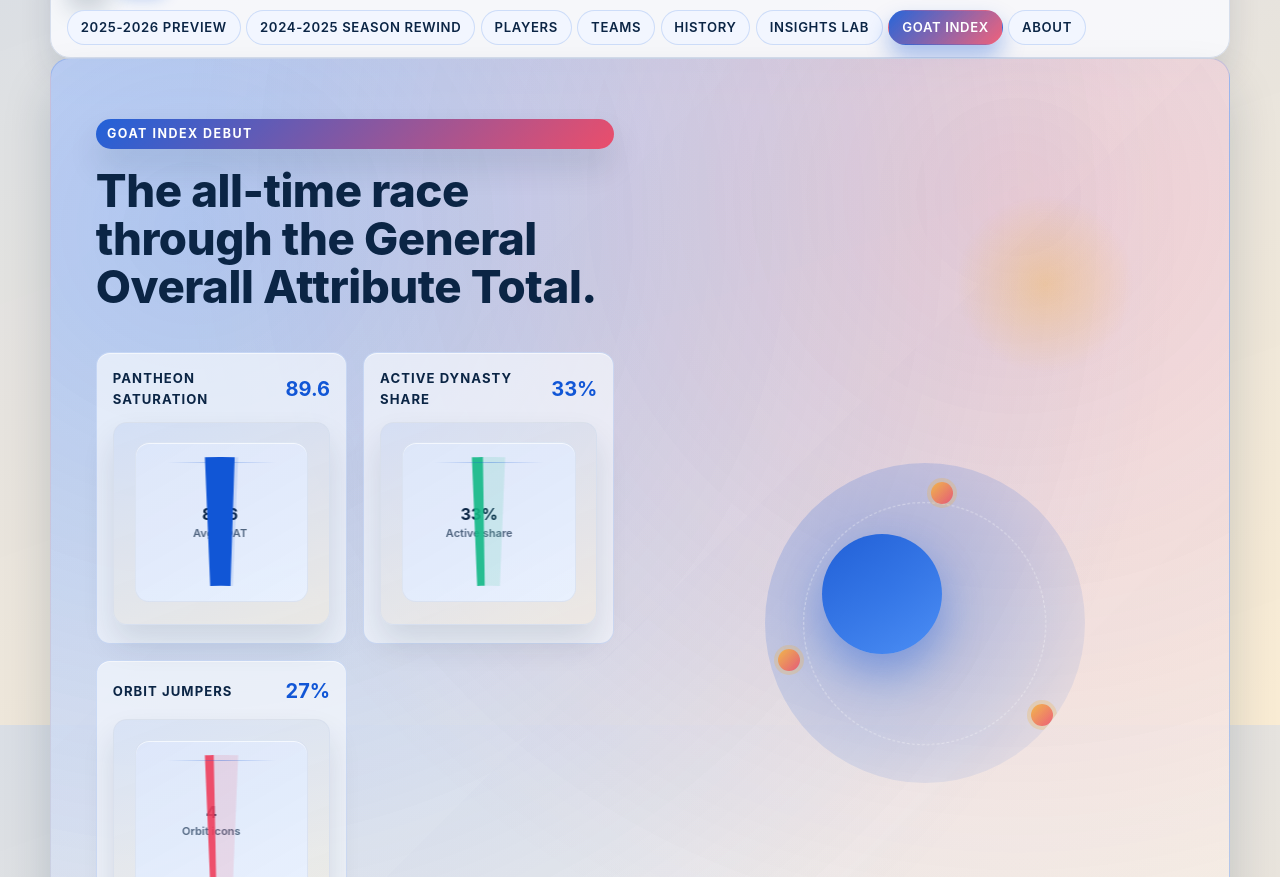
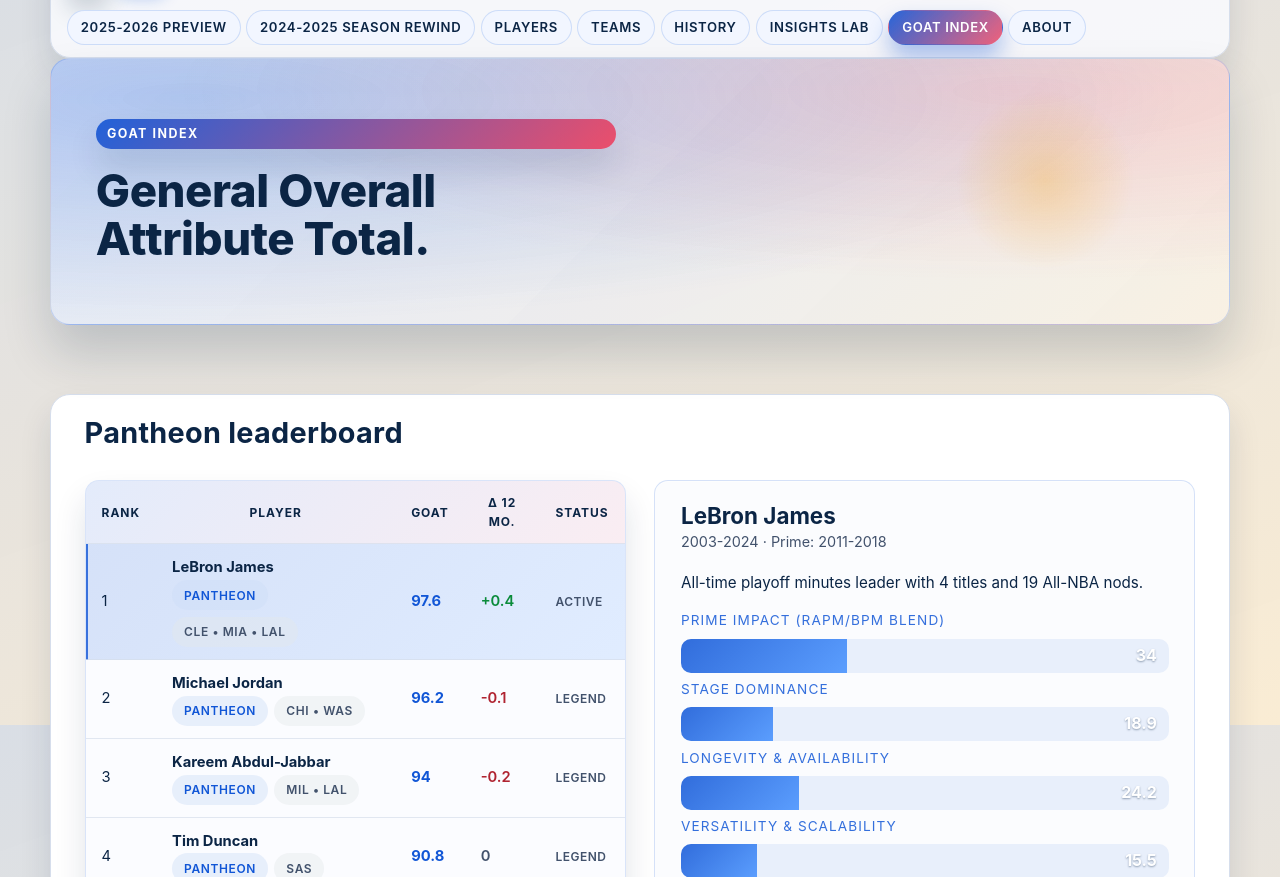
Before and after one commit to rhicksrad/NBA, a plain HTML site: page public/goat.html in a window 1280 px wide. Shown: the part 75-952 px from the top of the page. Drawn offline with Linux system fonts and the light colour scheme.

Commit message:
Simplify GOAT Index hero and reorder sections

```diff
--- a/public/goat.html
+++ b/public/goat.html
@@ -28,87 +28,13 @@
         </div>
         <div class="hero hero--goat">
           <div class="hero__intro">
-            <span class="eyebrow">GOAT Index Debut</span>
-            <h1>The all-time race through the General Overall Attribute Total.</h1>
-            <div class="hero__metrics" role="list">
-              <article class="hero-metric" role="listitem">
-                <header class="hero-metric__header">
-                  <span class="hero-metric__label">Pantheon saturation</span>
-                  <span class="hero-metric__value" data-hero-saturation-value>—</span>
-                </header>
-                <div class="viz-card viz-card--compact" data-chart-wrapper>
-                  <div class="viz-canvas">
-                    <canvas data-chart="goat-saturation-gauge" data-chart-ratio="0.7" aria-label="Average GOAT score gauge"></canvas>
-                  </div>
-                </div>
-              </article>
-              <article class="hero-metric" role="listitem">
-                <header class="hero-metric__header">
-                  <span class="hero-metric__label">Active dynasty share</span>
-                  <span class="hero-metric__value" data-hero-active-value>—</span>
-                </header>
-                <div class="viz-card viz-card--compact" data-chart-wrapper>
-                  <div class="viz-canvas">
-                    <canvas data-chart="goat-active-gauge" data-chart-ratio="0.7" aria-label="Active players gauge"></canvas>
-                  </div>
-                </div>
-              </article>
-              <article class="hero-metric" role="listitem">
-                <header class="hero-metric__header">
-                  <span class="hero-metric__label">Orbit jumpers</span>
-                  <span class="hero-metric__value" data-hero-orbit-value>—</span>
-                </header>
-                <div class="viz-card viz-card--compact" data-chart-wrapper>
-                  <div class="viz-canvas">
-                    <canvas data-chart="goat-multi-franchise-gauge" data-chart-ratio="0.7" aria-label="Multi-franchise gauge"></canvas>
-                  </div>
-                </div>
-              </article>
-            </div>
-            <div class="cta-group" role="group" aria-label="Primary actions">
-              <a class="cta cta--primary" href="#goat-board">See the leaderboard</a>
-              <a class="cta cta--ghost" href="#goat-method">Understand the formula</a>
-            </div>
-          </div>
-          <div class="hero__visual" aria-hidden="true">
-            <div class="goat-hero-graphic">
-              <div class="goat-hero-planet"></div>
-              <div class="goat-hero-orbit"></div>
-              <div class="goat-hero-orbit goat-hero-orbit--delay"></div>
-              <div class="goat-hero-node goat-hero-node--primary"></div>
-              <div class="goat-hero-node goat-hero-node--secondary"></div>
-              <div class="goat-hero-node goat-hero-node--tertiary"></div>
-            </div>
+            <span class="eyebrow">GOAT INDEX</span>
+            <h1>General Overall Attribute Total.</h1>
           </div>
         </div>
       </header>
 
       <main>
-        <section id="goat-method" class="goat-methodology">
-          <div class="section-header">
-            <h2>How the General Overall Attribute Total is built</h2>
-          </div>
-          <div class="goat-methodology__layout">
-            <figure class="viz-card" data-chart-wrapper>
-              <header class="viz-card__title">Weight blueprint</header>
-              <div class="viz-canvas">
-                <canvas data-chart="goat-weight-donut" aria-label="GOAT component weighting"></canvas>
-              </div>
-              <figcaption class="viz-card__caption">Component weight, expressed in percentage of the total GOAT equation.</figcaption>
-            </figure>
-            <div class="goat-methodology__grid" data-weight-list>
-              <article class="goat-weight-card">
-                <header>
-                  <span class="goat-weight-label">Loading components…</span>
-                  <span class="goat-weight-chip">—</span>
-                </header>
-                <div class="goat-weight-meter" aria-hidden="true"><span style="width: 0%"></span></div>
-                <p class="goat-weight-copy">The weighting profile is on its way.</p>
-              </article>
-            </div>
-          </div>
-        </section>
-
         <section id="goat-board" class="goat-leaderboard">
           <div class="section-header">
             <h2>Pantheon leaderboard</h2>
@@ -146,6 +72,31 @@
               </div>
               <footer class="goat-detail__footer" data-goat-footer></footer>
             </aside>
+          </div>
+        </section>
+
+        <section id="goat-method" class="goat-methodology">
+          <div class="section-header">
+            <h2>How the General Overall Attribute Total is built</h2>
+          </div>
+          <div class="goat-methodology__layout">
+            <figure class="viz-card" data-chart-wrapper>
+              <header class="viz-card__title">Weight blueprint</header>
+              <div class="viz-canvas">
+                <canvas data-chart="goat-weight-donut" aria-label="GOAT component weighting"></canvas>
+              </div>
+              <figcaption class="viz-card__caption">Component weight, expressed in percentage of the total GOAT equation.</figcaption>
+            </figure>
+            <div class="goat-methodology__grid" data-weight-list>
+              <article class="goat-weight-card">
+                <header>
+                  <span class="goat-weight-label">Loading components…</span>
+                  <span class="goat-weight-chip">—</span>
+                </header>
+                <div class="goat-weight-meter" aria-hidden="true"><span style="width: 0%"></span></div>
+                <p class="goat-weight-copy">The weighting profile is on its way.</p>
+              </article>
+            </div>
           </div>
         </section>
 
```
